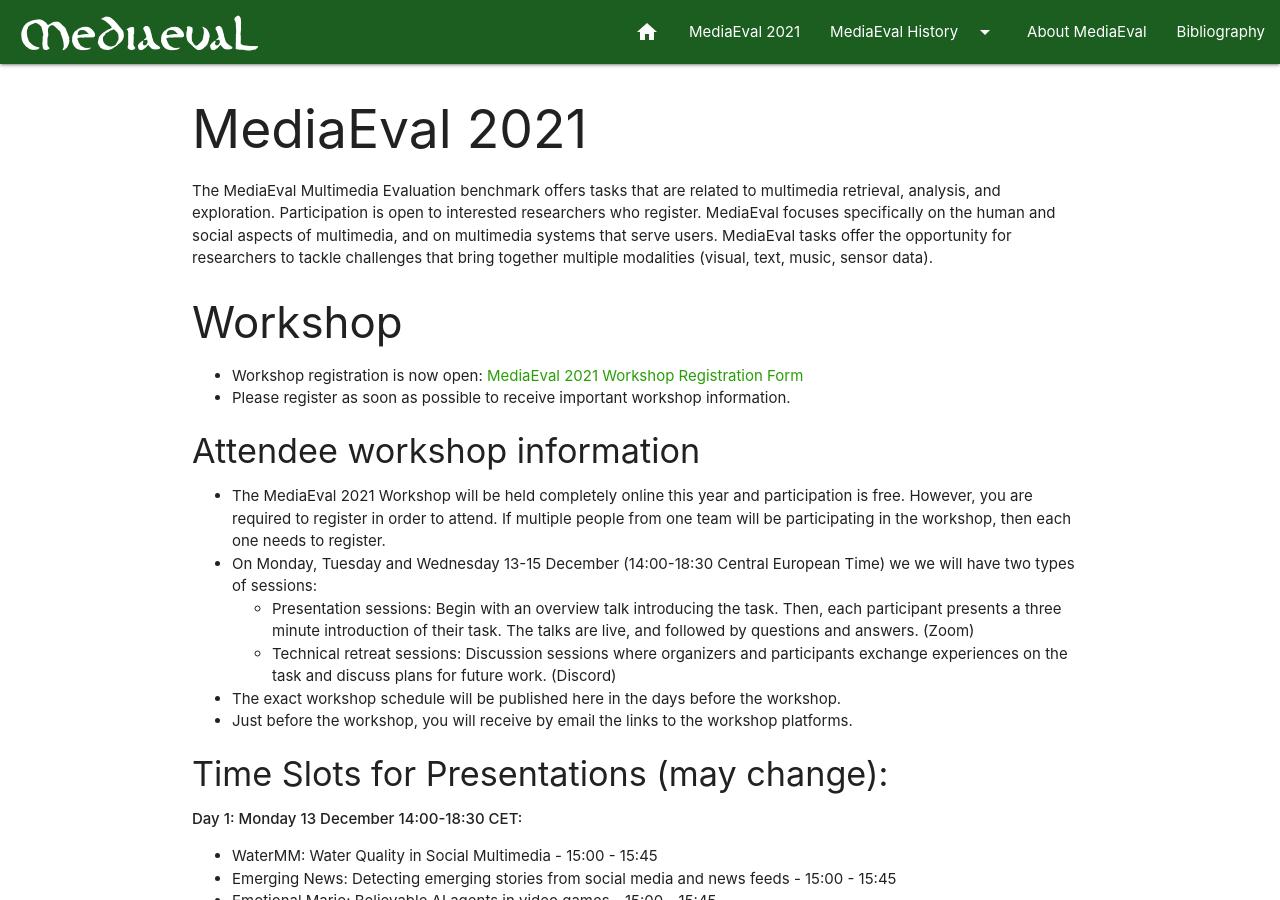
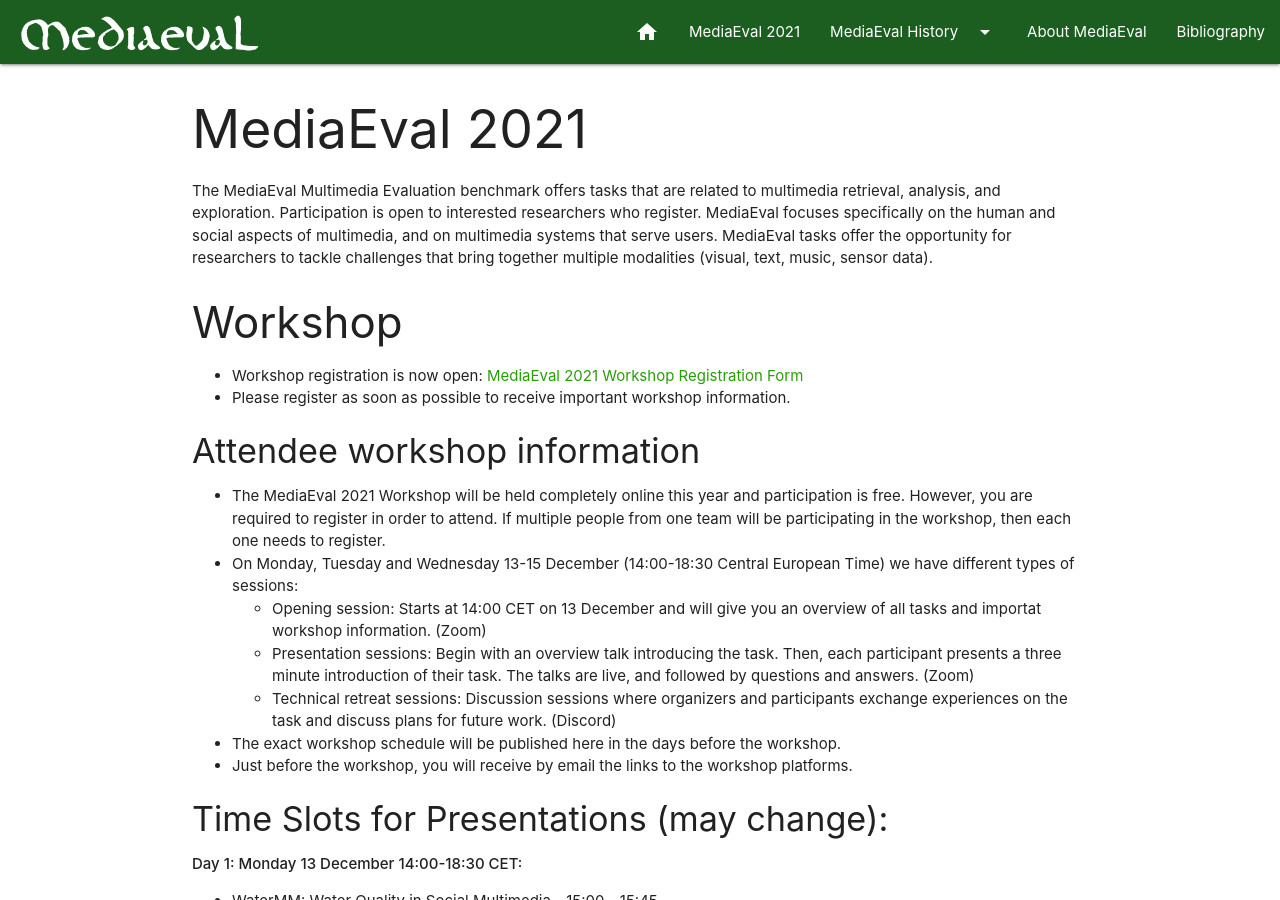
Before and after one commit to multimediaeval/multimediaeval.github.io, a Jekyll site: the page built from _editions/2021.md, in a window 1280 px wide and 900 px high. Built offline with Jekyll 4.4.1, drawn with Linux system fonts in a browser that asks for light colours.

Commit message:
Update 2021.md

```diff
--- a/_editions/2021.md
+++ b/_editions/2021.md
@@ -21,7 +21,8 @@ Once you have registered you will be asked to return the [MediaEval 2021 Usage A
 
 #### Attendee workshop information
 * The MediaEval 2021 Workshop will be held completely online this year and participation is free. However, you are required to register in order to attend. If multiple people from one team will be participating in the workshop, then each one needs to register.
-* On Monday, Tuesday and Wednesday 13-15 December (14:00-18:30 Central European Time) we we will have two types of sessions:
+* On Monday, Tuesday and Wednesday 13-15 December (14:00-18:30 Central European Time) we have different types of sessions:
+  * Opening session: Starts at 14:00 CET on 13 December and will give you an overview of all tasks and importat workshop information. (Zoom)
   * Presentation sessions: Begin with an overview talk introducing the task. Then, each participant presents a three minute introduction of their task. The talks are live, and followed by questions and answers. (Zoom)
   * Technical retreat sessions: Discussion sessions where organizers and participants exchange experiences on the task and discuss plans for future work. (Discord)
 * The exact workshop schedule will be published here in the days before the workshop.
```
